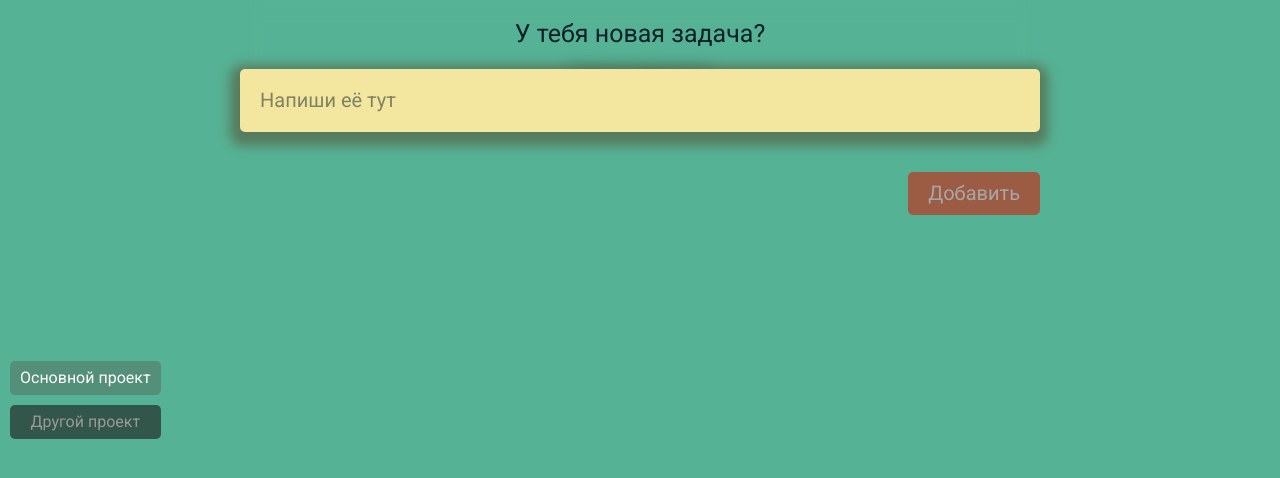
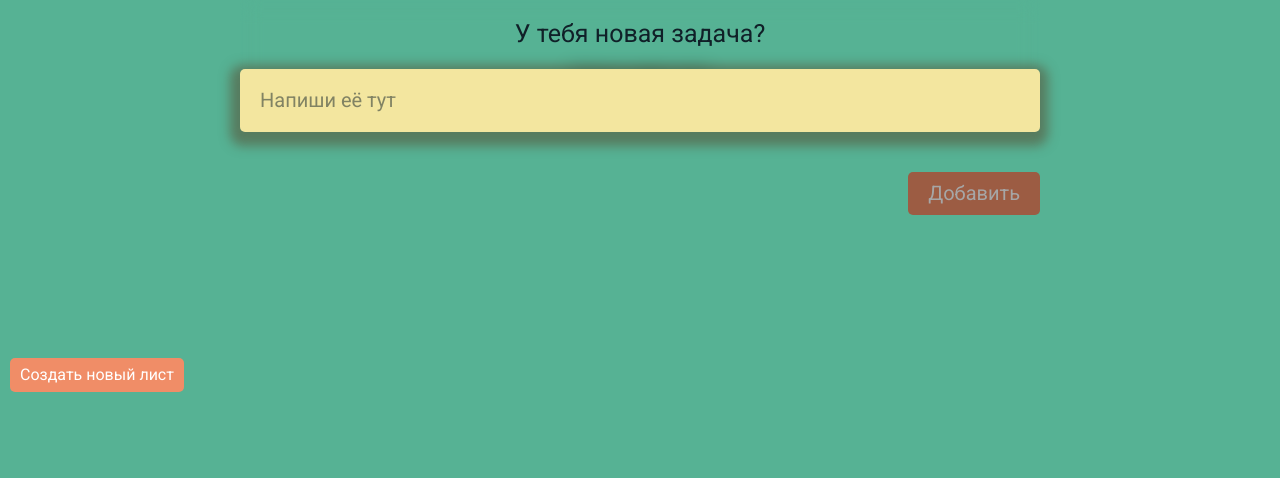
Before and after one commit to moldvaer23/sub-tasker, a React (Create React App) app: page / in a window 1280 px wide. Shown: the top 478 px of the page. Built offline with nearby package versions, Linux system fonts and the light colour scheme.

Commit message:
Базов внедрил разные поля (листы) задач

```diff
--- a/src/00-App/App.tsx
+++ b/src/00-App/App.tsx
@@ -1,24 +1,62 @@
+import { useEffect } from "react";
 import type { FC, ReactElement } from "react";
 
 import { Home } from "01-Pages/Home";
-import { TTodo } from "05-Shared/types";
-import { setTodos } from "02-Widgets/Todo/models/TodoSlice";
+import { TField, TTodo } from "05-Shared/types";
+import { setTodos, setUuidTodos } from "02-Widgets/Todo/models/TodoSlice";
+import { setActiveField, setFields } from "02-Widgets/Fields/models/FieldsSlice";
 
-import { useAppDispatch } from "./store";
+import { useAppDispatch, useAppSelector } from "./store";
 
 import "./styles/global.scss";
 
 const App: FC = (): ReactElement => {
-  const localTodos: Record<string, TTodo> | null = JSON.parse(
-    localStorage.getItem("todos") as string
-  );
-
+  const storeActiveField = useAppSelector((state) => state.fields.acitveField);
   const dispatch = useAppDispatch();
 
-  // В случае если в кеше есть тодушки то передаем их в store
-  if (localTodos) {
-    dispatch(setTodos(localTodos));
-  }
+  // Инициализация приложения из LocalStorage
+  useEffect(() => {
+    const localActiveField = localStorage.getItem("activeField") as string;
+
+    if (localActiveField) {
+      dispatch(setActiveField(localActiveField));
+    }
+    // eslint-disable-next-line
+  }, []);
+
+  // Рендер приложения при изминении активного поля
+  useEffect(() => {
+    if (storeActiveField.length !== 0) {
+      // Получаем поля из LocalStorage
+      const localFields: Record<string, TField> | undefined = JSON.parse(
+        localStorage.getItem("fields") as string
+      );
+
+      // Если поля и активное поле не пустые
+      if (storeActiveField && localFields) {
+        // Если в полях есть uuid активного поля то рендерим
+        if (Object.keys(localFields).includes(storeActiveField)) {
+          dispatch(setFields(Object.values(localFields)));
+
+          const field = localFields[storeActiveField];
+
+          const localTodos: Record<string, TTodo> | null = JSON.parse(
+            localStorage.getItem(field.uuidTodos) as string
+          );
+
+          // Если нашли задачи по uuid
+          if (localTodos) {
+            dispatch(setUuidTodos(field.uuidTodos));
+            dispatch(setTodos(localTodos));
+          }
+        }
+      } else {
+        console.error("Error: Empty todos & fields");
+      }
+    }
+
+    // eslint-disable-next-line
+  }, [storeActiveField]);
 
   return (
     <>
--- a/src/00-App/store/appReducer.ts
+++ b/src/00-App/store/appReducer.ts
@@ -1,6 +1,10 @@
 import { combineReducers } from "@reduxjs/toolkit";
+
+// Reducers
 import TodoSlice from "02-Widgets/Todo/models/TodoSlice";
+import FieldsSlice from "02-Widgets/Fields/models/FieldsSlice";
 
 export const rootReducer = combineReducers({
   todos: TodoSlice,
+  fields: FieldsSlice,
 });
--- a/src/01-Pages/Home/ui/Page/index.tsx
+++ b/src/01-Pages/Home/ui/Page/index.tsx
@@ -1,10 +1,9 @@
 import type { FC, ReactElement } from "react";
 
 import { Todo } from "02-Widgets/Todo";
+import { Fields } from "02-Widgets/Fields";
 
 import "./_style.scss";
-
-import { Fields } from "02-Widgets/Fields";
 
 const Home: FC = (): ReactElement => {
   return (
--- a/src/02-Widgets/Fields/models/FieldsModel.ts
+++ b/src/02-Widgets/Fields/models/FieldsModel.ts
@@ -1,7 +1,44 @@
+import { v4 as uuidv4 } from "uuid";
+
+import { AppDispatch } from "00-App/store";
 import { IFields, TField } from "05-Shared/types";
+
+import { createField, setActiveField } from "./FieldsSlice";
 
 class FieldsModel implements IFields {
   protected _fields: Record<string, TField> = {};
+  protected _activeField = "";
+
+  constructor(protected props: { dispatch: AppDispatch }) {}
+
+  // Установка активного поля
+  public setActiveField = (uuid: string): void => {
+    this._activeField = uuid;
+    this.props.dispatch(setActiveField(uuid));
+    localStorage.setItem("activeField", uuid);
+  };
+
+  // Создание нового поля
+  public createField = (data: { uuidTodos?: string; name: string }): TField => {
+    const uuid: string = uuidv4();
+    const uuidTodos: string = data.uuidTodos ? data.uuidTodos : uuidv4();
+
+    const field: TField = {
+      uuid: uuid,
+      uuidTodos: uuidTodos,
+      name: data.name,
+    };
+
+    this.props.dispatch(createField(field));
+
+    this._fields[uuid] = field;
+
+    if (!data.uuidTodos) {
+      localStorage.setItem(uuidTodos, JSON.stringify({}));
+    }
+
+    return field;
+  };
 
   // Установка значений полей
   public setFields = (fields: TField[]): TField[] => {
--- /dev/null
+++ b/src/02-Widgets/Fields/models/FieldsSlice.ts
@@ -0,0 +1,45 @@
+import { TField } from "05-Shared/types";
+import { createSlice } from "@reduxjs/toolkit";
+import type { PayloadAction } from "@reduxjs/toolkit";
+
+interface IFieldsState {
+  acitveField: string;
+  fields: Record<string, TField>;
+}
+
+const initialState: IFieldsState = {
+  acitveField: "",
+  fields: {},
+};
+
+const fieldsSlice = createSlice({
+  name: "fields",
+  initialState,
+  reducers: {
+    // Установка активного поля
+    setActiveField(state, action: PayloadAction<string>) {
+      state.acitveField = action.payload;
+    },
+
+    // Создания поля
+    createField(state, action: PayloadAction<TField>) {
+      const field = action.payload;
+
+      state.fields[field.uuid] = field;
+      localStorage.setItem("fields", JSON.stringify(state.fields));
+    },
+
+    // Инициализация полей
+    setFields(state, action: PayloadAction<TField[]>) {
+      const fields = action.payload;
+
+      fields.map((field) => {
+        state.fields[field.uuid] = field;
+      });
+    },
+  },
+});
+
+export const { setActiveField, createField, setFields } = fieldsSlice.actions;
+
+export default fieldsSlice.reducer;
--- a/src/02-Widgets/Fields/ui/Fields/index.tsx
+++ b/src/02-Widgets/Fields/ui/Fields/index.tsx
@@ -1,29 +1,36 @@
-import FieldsModel from "02-Widgets/Fields/models/FieldsModel";
-import { FieldsList } from "03-Features/FieldsList";
-import { TField } from "05-Shared/types";
 import { FC } from "react";
 
+import { TField } from "05-Shared/types";
+import { useAppDispatch } from "00-App/store";
+import { FieldsList } from "03-Features/FieldsList";
+import FieldsModel from "02-Widgets/Fields/models/FieldsModel";
+
 const Fields: FC = () => {
-  const fieldsModel = new FieldsModel();
+  const dispatch = useAppDispatch();
+  const fieldsModel = new FieldsModel({ dispatch: dispatch });
 
-  const arr: TField[] = [
-    {
-      uuid: "111",
-      uuidTodos: "1",
-      active: true,
-      name: "основной проект",
-    },
-    {
-      uuid: "222",
-      uuidTodos: "2",
-      active: false,
-      name: "другой проект",
-    },
-  ];
+  // Хендлер установки активного поля
+  const setActiveField = (uuid: string) => {
+    fieldsModel.setActiveField(uuid);
+  };
+
+  // Хендлер инициализации полей
+  const setFields = (fields: TField[]) => {
+    fieldsModel.setFields(fields);
+  };
+
+  // Хендлер создания нового поля
+  const createNewField = (data: { name: string; uuidTodos?: string }) => {
+    return fieldsModel.createField({ name: data.name, uuidTodos: data.uuidTodos });
+  };
 
   return (
     <>
-      <FieldsList fields={fieldsModel.setFields(arr)} />
+      <FieldsList
+        createNewField={createNewField}
+        setFields={setFields}
+        setActiveField={setActiveField}
+      />
     </>
   );
 };
--- a/src/02-Widgets/Todo/models/TodoSlice.ts
+++ b/src/02-Widgets/Todo/models/TodoSlice.ts
@@ -4,6 +4,7 @@ import type { PayloadAction } from "@reduxjs/toolkit";
 import type { TSubTodo, TTodo } from "05-Shared/types";
 
 interface ITodosState {
+  uuidTodos: string;
   todos: Record<string, TTodo>;
 }
 
@@ -32,6 +33,7 @@ type TActionDelSubTodo = TActionSubTodoInstance & {
 };
 
 const initialState: ITodosState = {
+  uuidTodos: "",
   todos: {},
 };
 
@@ -39,13 +41,18 @@ const todosSlice = createSlice({
   name: "todos",
   initialState,
   reducers: {
+    // Установка uuid объекта задач (его ключа)
+    setUuidTodos(state, action: PayloadAction<string>) {
+      state.uuidTodos = action.payload;
+    },
+
     // Работа с задачами
     // Добавление новой задачи
     addTodo(state, action: PayloadAction<TTodo>) {
       const todo: TTodo = action.payload;
 
       state.todos[todo.uuid] = todo;
-      localStorage.setItem("todos", JSON.stringify(state.todos));
+      localStorage.setItem(state.uuidTodos, JSON.stringify(state.todos));
     },
 
     // Нужен для инициализации приложения, по этому не сохраняем в localStorage
@@ -59,7 +66,7 @@ const todosSlice = createSlice({
 
       if (todoUuid in state.todos) {
         state.todos[todoUuid].task = action.payload.task;
-        localStorage.setItem("todos", JSON.stringify(state.todos));
+        localStorage.setItem(state.uuidTodos, JSON.stringify(state.todos));
       } else {
         console.error(`Task with id ${todoUuid} not found.`);
       }
@@ -71,7 +78,7 @@ const todosSlice = createSlice({
 
       if (todoUuid in state.todos) {
         delete state.todos[todoUuid];
-        localStorage.setItem("todos", JSON.stringify(state.todos));
+        localStorage.setItem(state.uuidTodos, JSON.stringify(state.todos));
       } else {
         console.error(`Task with id ${todoUuid} not found.`);
       }
@@ -85,7 +92,7 @@ const todosSlice = createSlice({
 
       if (todoUuid in state.todos) {
         state.todos[todoUuid].subTodos[subTodo.uuid] = subTodo;
-        localStorage.setItem("todos", JSON.stringify(state.todos));
+        localStorage.setItem(state.uuidTodos, JSON.stringify(state.todos));
       } else {
         console.error(`Task with id ${todoUuid} not found.`);
       }
@@ -99,7 +106,7 @@ const todosSlice = createSlice({
       if (todoUuid in state.todos) {
         if (subTodoUuid in state.todos[todoUuid].subTodos) {
           state.todos[todoUuid].subTodos[subTodoUuid].task = action.payload.task;
-          localStorage.setItem("todos", JSON.stringify(state.todos));
+          localStorage.setItem(state.uuidTodos, JSON.stringify(state.todos));
         } else {
           console.error(`Sub Task with id ${subTodoUuid} not found.`);
         }
@@ -116,7 +123,7 @@ const todosSlice = createSlice({
       if (todoUuid in state.todos) {
         if (subTodoUuid in state.todos[todoUuid].subTodos) {
           delete state.todos[todoUuid].subTodos[subTodoUuid];
-          localStorage.setItem("todos", JSON.stringify(state.todos));
+          localStorage.setItem(state.uuidTodos, JSON.stringify(state.todos));
         } else {
           console.error(`Sub Task with id ${subTodoUuid} not found.`);
         }
@@ -128,6 +135,7 @@ const todosSlice = createSlice({
 });
 
 export const {
+  setUuidTodos,
   addTodo,
   addSubTodo,
   setTodos,
--- a/src/03-Features/FieldsList/ui/List/_style.scss
+++ b/src/03-Features/FieldsList/ui/List/_style.scss
@@ -3,9 +3,12 @@
 
 .fields {
   @include fl-cl;
+  position: fixed;
+
+  gap: 50px;
   justify-content: center;
+
   height: 100%;
-  position: fixed;
   padding: 10px;
 
   &__list {
@@ -25,13 +28,14 @@
 .field__button {
   width: 100%;
   overflow-wrap: break-word;
-  filter: brightness(60%);
+  filter: brightness(40%);
 }
 
-.field__button:first-letter {
+.field__button::first-letter {
   text-transform: uppercase;
 }
 
 .field__active {
+  pointer-events: none;
   filter: unset;
 }
--- a/src/03-Features/FieldsList/ui/List/index.tsx
+++ b/src/03-Features/FieldsList/ui/List/index.tsx
@@ -1,29 +1,62 @@
 import { FC } from "react";
 
+import { TField } from "05-Shared/types";
+import { useAppSelector } from "00-App/store";
+import { Button, ETypeButtonStyle, ETypeSizeButtom } from "05-Shared/ui/Button";
+
 import "./_style.scss";
-import { Button, ETypeButtonStyle, ETypeSizeButtom } from "05-Shared/ui/Button";
-import { TField } from "05-Shared/types";
 
 interface IProps {
-  fields: TField[];
+  createNewField: (data: { name: string; uuidTodos?: string }) => TField;
+  setActiveField: (uuid: string) => void;
+  setFields: (fields: TField[]) => void;
 }
 
-const FieldsList: FC<IProps> = ({ fields }) => {
-  console.log(fields);
+const FieldsList: FC<IProps> = ({ createNewField, setFields, setActiveField }) => {
+  const activeField = useAppSelector((state) => state.fields.acitveField);
+  const fieldsStore = useAppSelector((state) => state.fields.fields);
+
+  const fields: TField[] = Object.values(fieldsStore);
+
+  // Инициализируем поля
+  if (fields.length !== 0) {
+    setFields(fields);
+  }
+
   return (
     <aside className="fields">
+      <Button
+        className="fields__button"
+        text="Создать новый лист"
+        typeSize={ETypeSizeButtom.medium}
+        typeStyle={ETypeButtonStyle.accent}
+        onClick={() => {
+          const newField = createNewField({
+            name: "тест",
+          });
+
+          setActiveField(newField.uuid);
+        }}
+      />
       <ul className="fields__list">
-        {fields.map((field, index) => {
+        {fields.length !== 0 &&
+          fields.map((field, index) => {
             return (
               <li className="list__field-item" key={index}>
                 <Button
                   text={field.name}
-                className={field.active ? "field__button field__active" : "field__button"}
+                  className={
+                    field.uuid === activeField ? "field__button field__active" : "field__button"
+                  }
                   typeStyle={ETypeButtonStyle.primary}
                   typeSize={ETypeSizeButtom.medium}
-                onClick={() => {
-                  console.log(field.uuid, field.uuidTodos);
-                }}
+                  onClick={
+                    field.uuid !== activeField
+                      ? () => {
+                          setActiveField(field.uuid);
+                        }
+                      : undefined
+                  }
                 />
               </li>
             );
--- a/src/03-Features/TodoList/ui/List/index.tsx
+++ b/src/03-Features/TodoList/ui/List/index.tsx
@@ -14,8 +14,6 @@ interface IProps {
 
 const TodoList: FC<IProps> = ({ createPresentTodo }): ReactElement => {
   const todos = useAppSelector((state) => state.todos.todos);
-
-  console.log(todos);
 
   if (Object.keys(todos).length === 0) {
     return <p>Список задач пуст</p>;
```
Also changed, not shown: src/05-Shared/types/index.ts (+13 -14 lines). Lines whose indentation alone changed are shown as unchanged.
